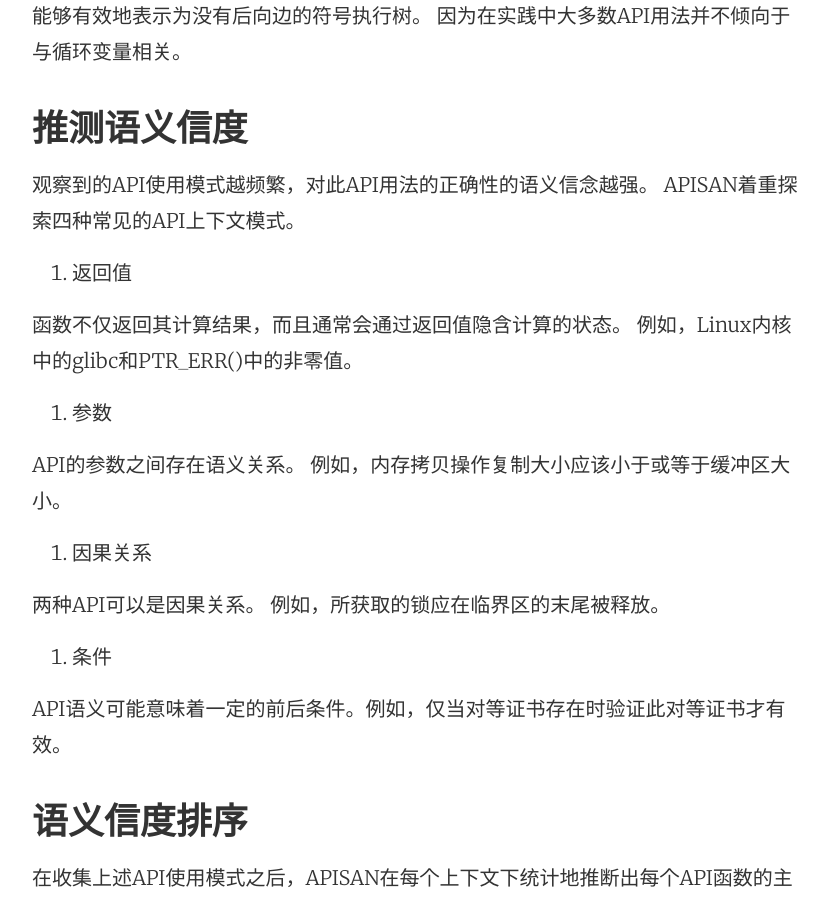
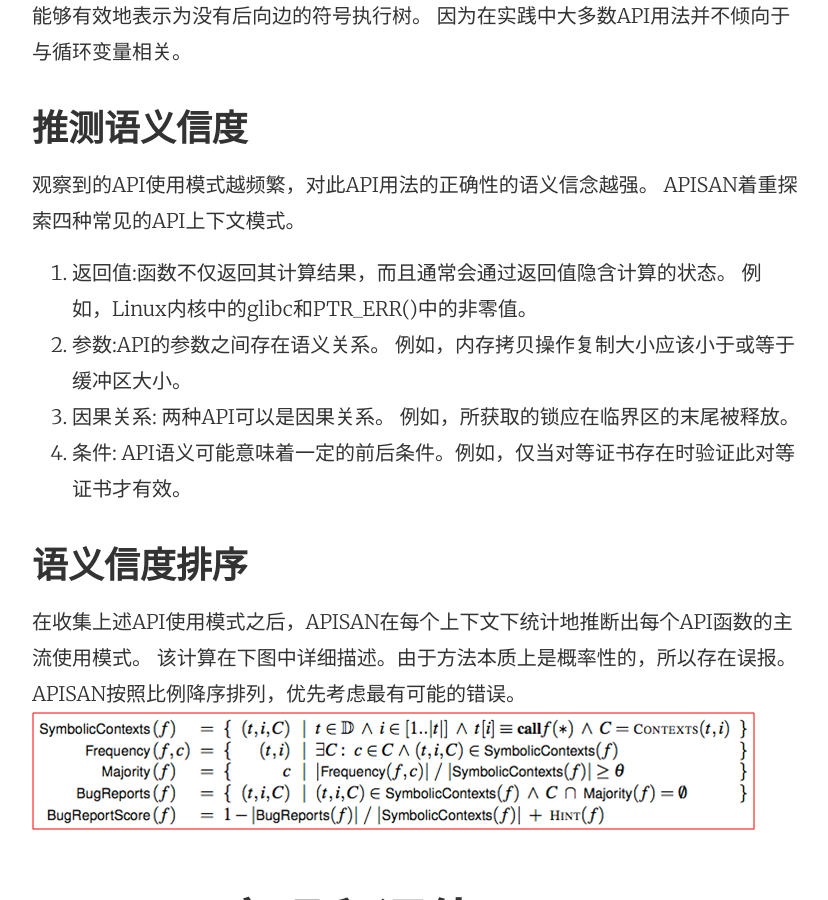
Before and after one commit to taolunban/taolunban.github.io, a Jekyll site: the page built from _posts/2017-06-14-APISAN-Sanitizing API Usages through Semantic Cross-checking.md, in a window 1280 px wide and 900 px high, scrolled down 3395 px. Shown: the whole window, without its empty margins (224-1052 px from the left). Built offline with Jekyll 4.4.1, drawn with Linux system fonts in a browser that asks for light colours.

```diff
--- a/_posts/2017-06-14-APISAN-Sanitizing API Usages through Semantic Cross-checking.md
+++ b/_posts/2017-06-14-APISAN-Sanitizing API Usages through Semantic Cross-checking.md
@@ -42,23 +42,14 @@ APISAN执行符号执行来构建符号上下文，为每个函数调用捕获
 ### 推测语义信度
 观察到的API使用模式越频繁，对此API用法的正确性的语义信念越强。
 APISAN着重探索四种常见的API上下文模式。
-1. 返回值
-
-函数不仅返回其计算结果，而且通常会通过返回值隐含计算的状态。
+1. 返回值:函数不仅返回其计算结果，而且通常会通过返回值隐含计算的状态。
 例如，Linux内核中的glibc和PTR_ERR()中的非零值。
-
-2. 参数
-
-API的参数之间存在语义关系。
+2. 参数:API的参数之间存在语义关系。
 例如，内存拷贝操作复制大小应该小于或等于缓冲区大小。
-
-3. 因果关系
-
+3. 因果关系:
 两种API可以是因果关系。
 例如，所获取的锁应在临界区的末尾被释放。
-
-4. 条件
-
+4. 条件:
 API语义可能意味着一定的前后条件。例如，仅当对等证书存在时验证此对等证书才有效。
 
 ### 语义信度排序
```
